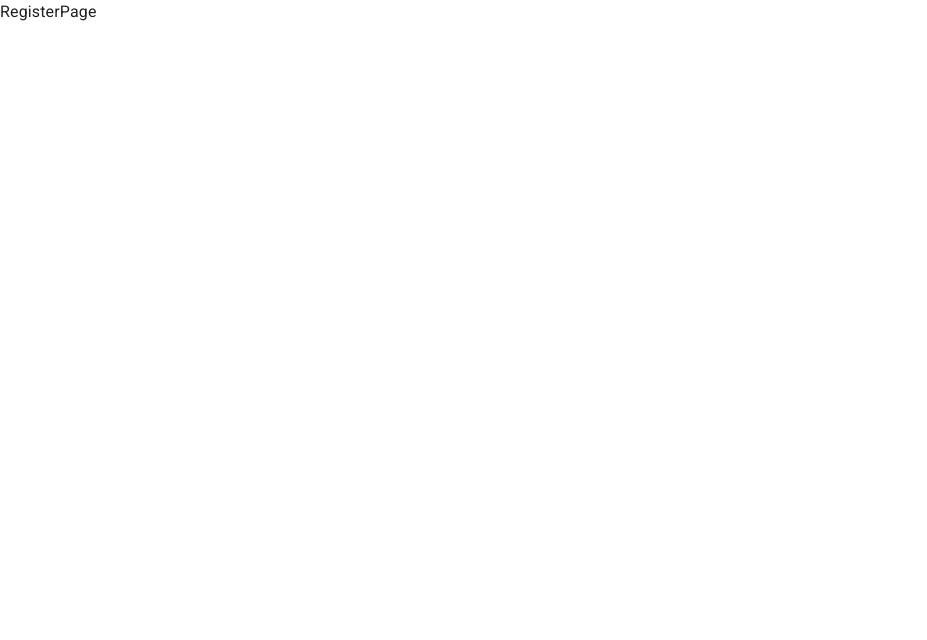
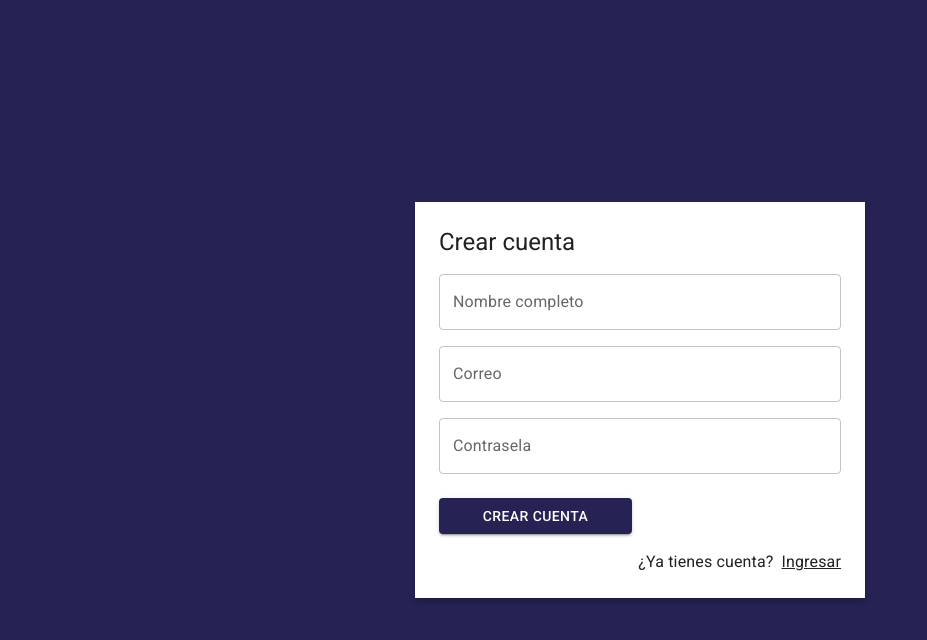
Before and after one commit to martin0123478/React-Journal-App, a React (Vite) app: page /auth/register in a window 1280 px wide. Shown: the top 640 px of the page, without its empty margins (0-927 px from the left). Built offline with nearby package versions, Linux system fonts and the light colour scheme.

Commit message:
feat:diseño registro

```diff
--- /dev/null
+++ b/src/auth/layout/AuthLayouth.jsx
@@ -0,0 +1,30 @@
+import { Grid, Typography } from '@mui/material'
+import React from 'react'
+
+export const AuthLayouth = ({ children, titulo = '' }) => {
+    return (
+        <Grid container
+            spacing={0}
+            direction="column"
+            alignItems="center"
+            justifyContent="center"
+            sx={{ minHeight: '100vh', backgroundColor: 'primary.main', padding: 4 }}
+        >
+            <Grid item
+                className='box-shadow'
+                xs={3}
+
+                sx={{
+                    width: { md: 450 },
+                    backgroundColor: 'white', padding: 3, borrderRadius: 2
+                }}>
+
+                <Typography variant='h5' sx={{ mb: '1' }}>
+                    {titulo}
+                </Typography>
+
+                {children}
+            </Grid>
+        </Grid>
+    )
+}
--- a/src/auth/pages/LoginPage.jsx
+++ b/src/auth/pages/LoginPage.jsx
@@ -2,24 +2,12 @@
 import { Button, Grid, Link, TextField, Typography } from '@mui/material'
 import { Google } from '@mui/icons-material'
 import React from 'react'
+import { AuthLayouth } from '../layout/AuthLayouth'
 
 export const LoginPage = () => {
   return (
-    <Grid container
-      spacing={0}
-      direction="column"
-      alignItems="center"
-      justifyContent="center"
-      sx={{ minHeight: '100vh', backgroundColor: 'primary.main', padding: 4 }}
-    >
-      <Grid item
-        className='box-shadow'
-        xs={3}
-        sx={{ backgroundColor: 'white', padding: 3, borrderRadius: 2 }}>
 
-        <Typography variant='h5' sx={{ mb: '1' }}>
-          Login
-        </Typography>
+    <AuthLayouth titulo='Login'>
       <form>
         <Grid container>
           <Grid item xs={12} sx={{ mt: 2 }}>
@@ -57,9 +45,9 @@
           </Grid>
         </Grid>
       </form>
+    </AuthLayouth>
 
-      </Grid >
 
-    </Grid >
+
   )
 }
--- a/src/auth/pages/RegisterPage.jsx
+++ b/src/auth/pages/RegisterPage.jsx
@@ -1,7 +1,51 @@
+import { Link as RouterLink } from 'react-router-dom'
+import { Button, Grid, Link, TextField, Typography } from '@mui/material'
+import { Google } from '@mui/icons-material'
 import React from 'react'
+import { AuthLayouth } from '../layout/AuthLayouth'
 
 export const RegisterPage = () => {
     return (
-        <div>RegisterPage</div>
+
+        <AuthLayouth titulo='Crear cuenta'>
+            <form>
+                <Grid container>
+                    <Grid item xs={12} sx={{ mt: 2 }}>
+                        <TextField label='Nombre completo' type='text' placeholder='Tu nombre' fullWidth />
+                    </Grid>
+
+                    <Grid item xs={12} sx={{ mt: 2 }}>
+                        <TextField label='Correo' type='email' placeholder='correo@google.com' fullWidth />
+                    </Grid>
+
+                    <Grid item xs={12} sx={{ mt: 2 }}>
+                        <TextField label='Contrasela' type='password' placeholder='contraseña' fullWidth />
+                    </Grid>
+
+                    <Grid container spacing={2} sx={{ mb: 2, mt: 1 }}>
+                        <Grid item xs={12} sm={6}>
+                            <Button variant='contained' fullWidth>
+                                Crear cuenta
+                            </Button>
+
+                        </Grid>
+
+
+
+
+                    </Grid>
+                    <Grid container direction='row' justifyContent='end'>
+                        <Typography sx={{ mr: 1 }}>¿Ya tienes cuenta?</Typography>
+                        <Link component={RouterLink} color='inherit' to="/auth/login">
+                            Ingresar
+                        </Link>
+
+                    </Grid>
+                </Grid>
+            </form>
+        </AuthLayouth>
+
+
+
     )
 }
```
Lines whose indentation alone changed are shown as unchanged.
